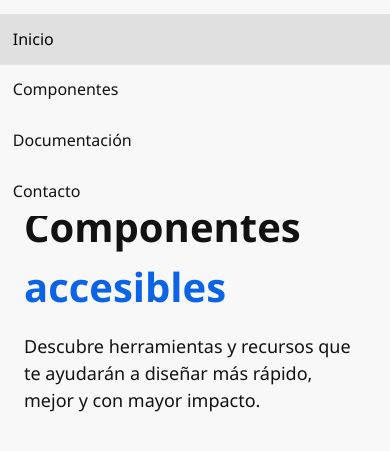
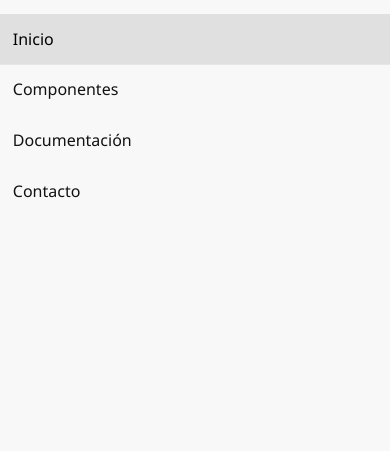
Before and after one commit to tools-byjavier/ui, a plain HTML site: page index.html in a window 390 px wide. Both pictures are taken after a click on the button "Menú de navegación". Shown: the part 57-508 px from the top of the page. Drawn offline with Linux system fonts and the light colour scheme.

Commit message:
Update header.css

```diff
--- a/css/componentes/header.css
+++ b/css/componentes/header.css
@@ -97,7 +97,10 @@
     position: absolute;
     top: 70px;
     left: 0;
-    width: 100%;
+
+    width: 100vw;
+    height: 80vh;
+
     flex-direction: column;
     background-color: var(--color-fondo-principal);
     border-top: 1px solid var(--color-separador);
```
